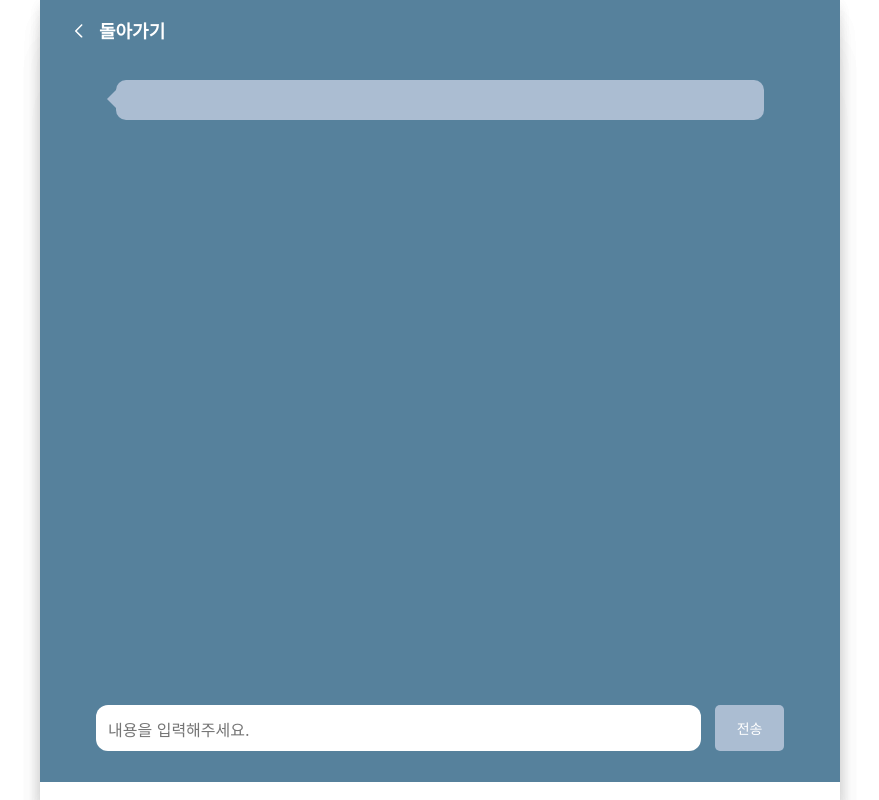
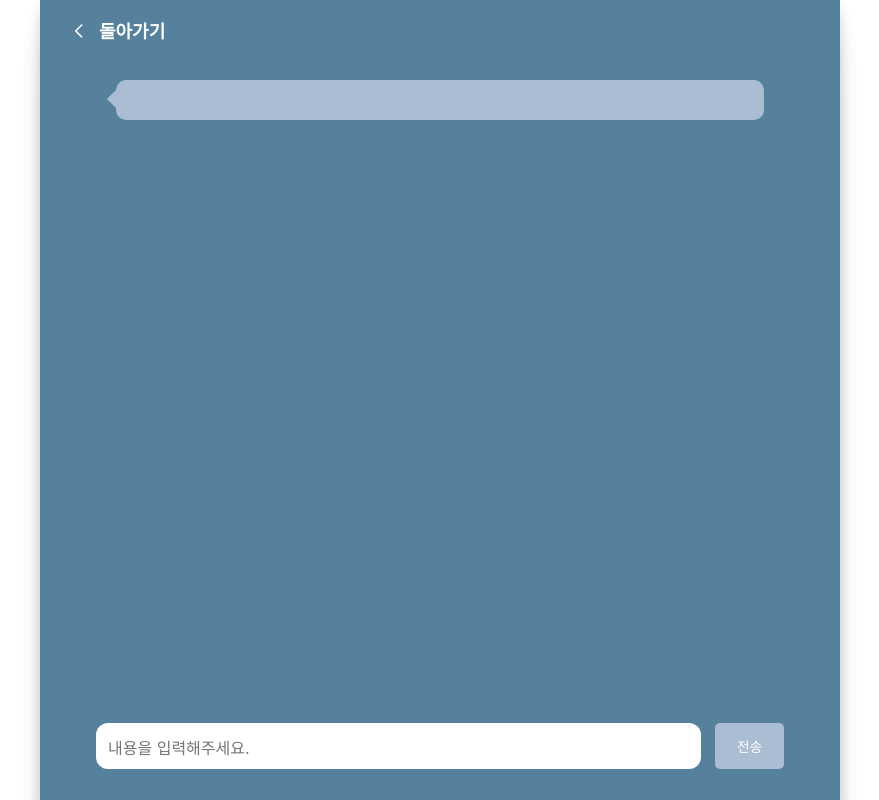
Before and after one commit to HalamLee/Interviz, a Next.js app: page /interview in a window 1280 px wide. Shown: the whole page, without its empty margins (200-1079 px from the left). Built offline with nearby package versions, Linux system fonts and the light colour scheme.

Commit message:
design: interview 페이지 디자인 검토 후 수정 #46

```diff
--- a/src/pages/interview/index.tsx
+++ b/src/pages/interview/index.tsx
@@ -171,7 +171,7 @@ export default Interview;
 
 const Wrapper = styled.div`
   width: 100%;
-  height: calc(100vh - 68px);
+  height: calc(100vh - 50px);
   background-color: ${theme.colors.main};
   ${theme.center};
   gap: 40px;
```
